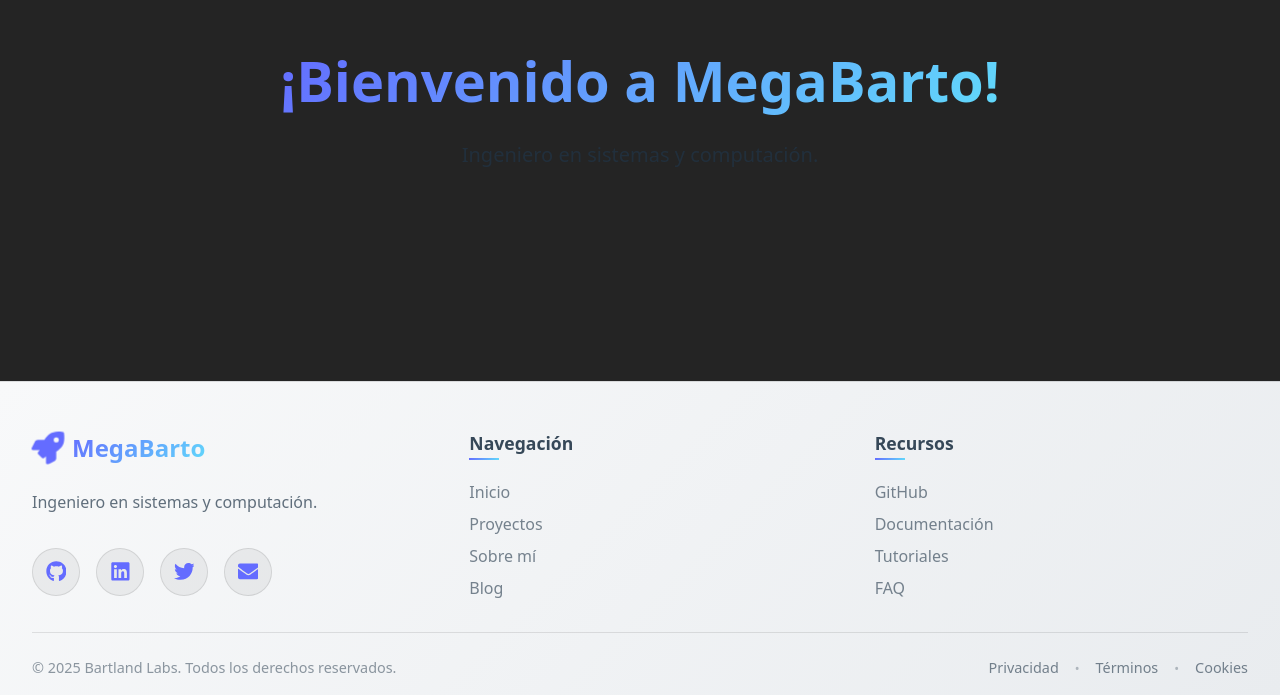
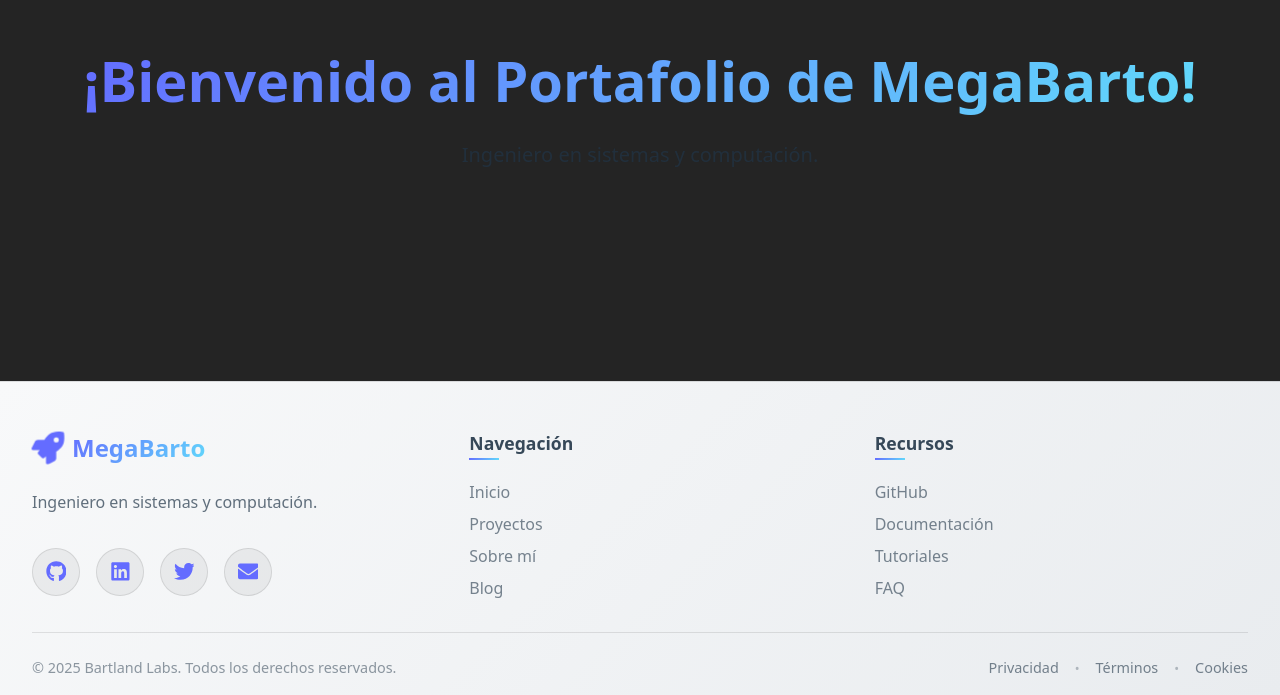
Before and after one commit to Mega-Barto/Mega-Barto.github.io, a React (Vite) app: page / in a window 1280 px wide. Shown: the part 211-906 px from the top of the page. Built offline with nearby package versions, Linux system fonts and the light colour scheme.

Commit message:
feat: Update welcome messages in English and Spanish for the hero section

```diff
--- a/src/App.tsx
+++ b/src/App.tsx
@@ -10,7 +10,7 @@ function App() {
       <Header />
       <main className="main-content">
         <section className="hero-section">
-          <h1>{t('home.hero.welcome', { name: t('personal.displayName') })}</h1>
+          <h1>{t('home.hero.welcome')}</h1>
           <p>{t('home.hero.description', { description: t('personal.description') })}</p>
         </section>
       </main>
--- a/src/i18n/locales/en.json
+++ b/src/i18n/locales/en.json
@@ -48,7 +48,7 @@
   },
   "home": {
     "hero": {
-      "welcome": "Welcome to {{name}}!",
+      "welcome": "Welcome to MegaBarto's Portfolio!",
       "description": "{{description}}"
     }
   },
--- a/src/i18n/locales/es.json
+++ b/src/i18n/locales/es.json
@@ -48,7 +48,7 @@
   },
   "home": {
     "hero": {
-      "welcome": "¡Bienvenido a {{name}}!",
+      "welcome": "¡Bienvenido al Portafolio de MegaBarto!",
       "description": "{{description}}"
     }
   },
```
